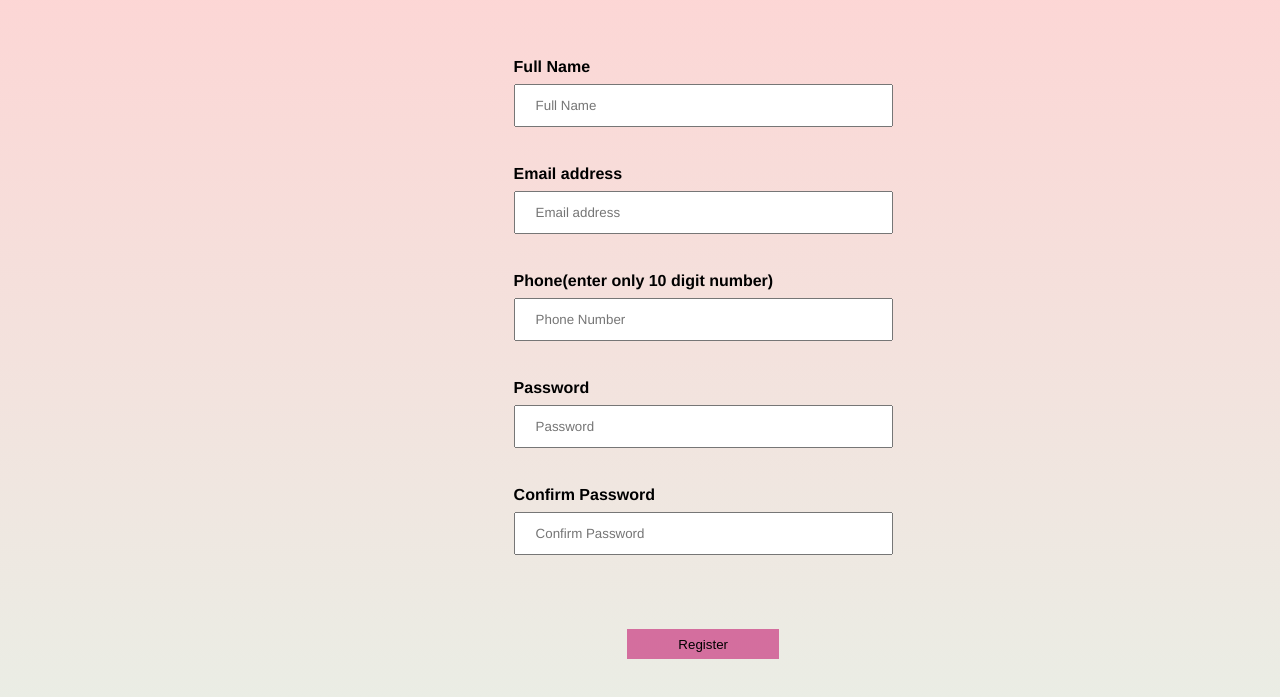
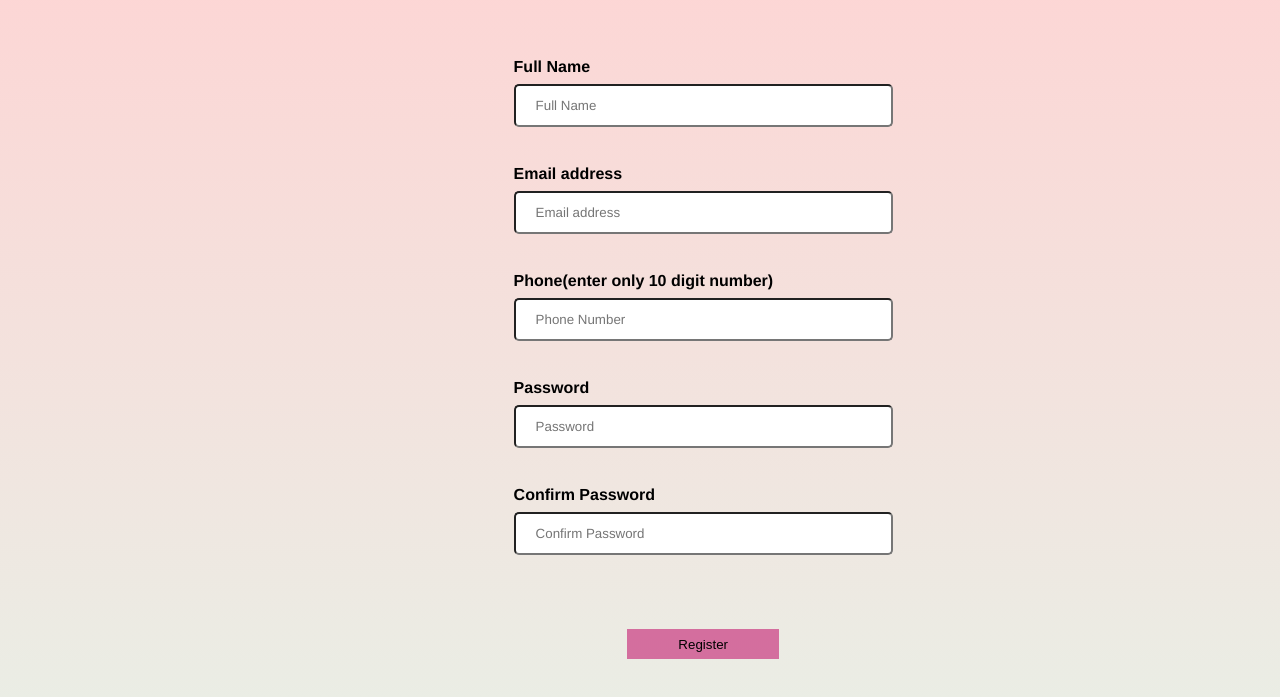
Before and after one commit to ajmins/InApp_Camp3_webdesigning, a plain HTML site: page Camp3/assignments/registration_form/index.html in a window 1280 px wide. Shown: the part 109-806 px from the top of the page. Drawn offline with Linux system fonts and the light colour scheme.

Commit message:
modified files are added

```diff
--- a/Camp3/assignments/registration_form/style.css
+++ b/Camp3/assignments/registration_form/style.css
@@ -23,6 +23,8 @@ input[type=text],[type=email],[type=tel], [type=password]   {
     padding: 12px 20px;
     margin: 8px 0;
     box-sizing: border-box;
+    border-radius: 5px;
+    border-style: bold;
     font-family: 'Franklin Gothic Medium', 'Arial Narrow', Arial, sans-serif;
   }
 
```
